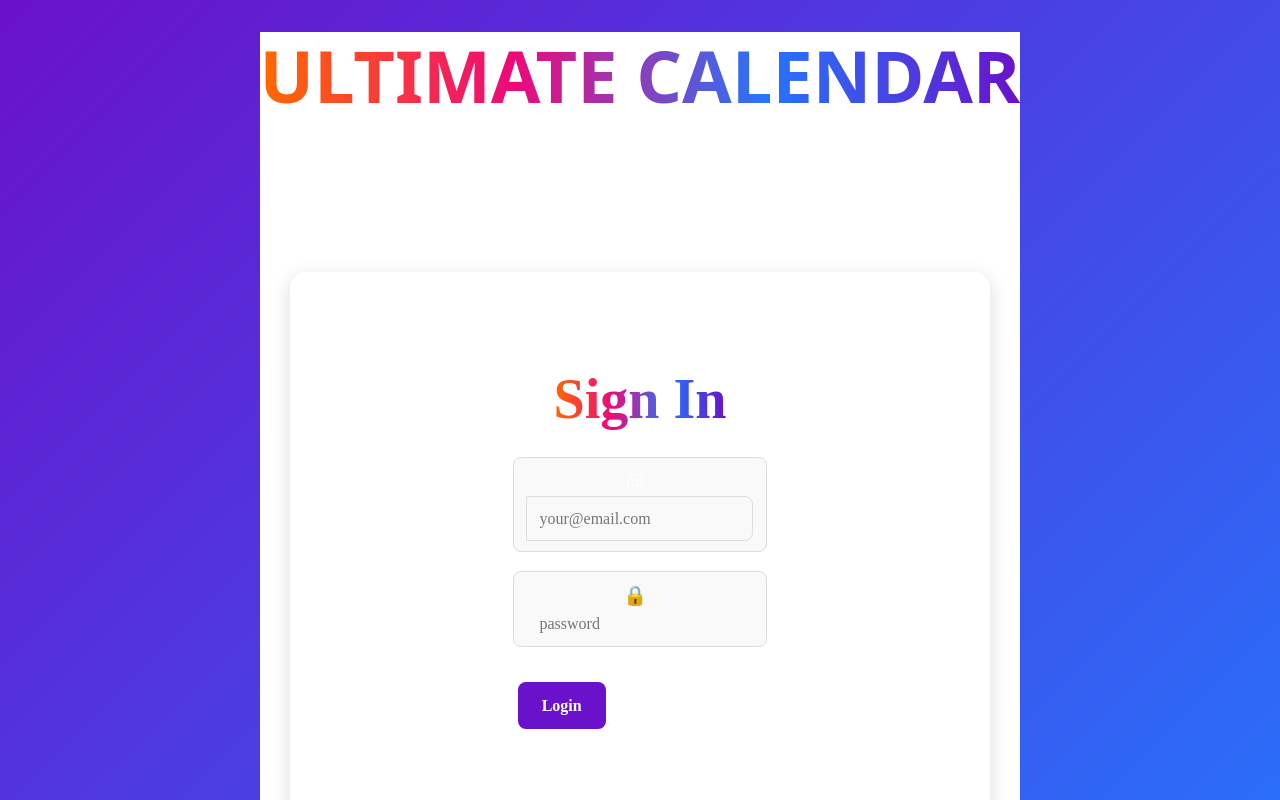
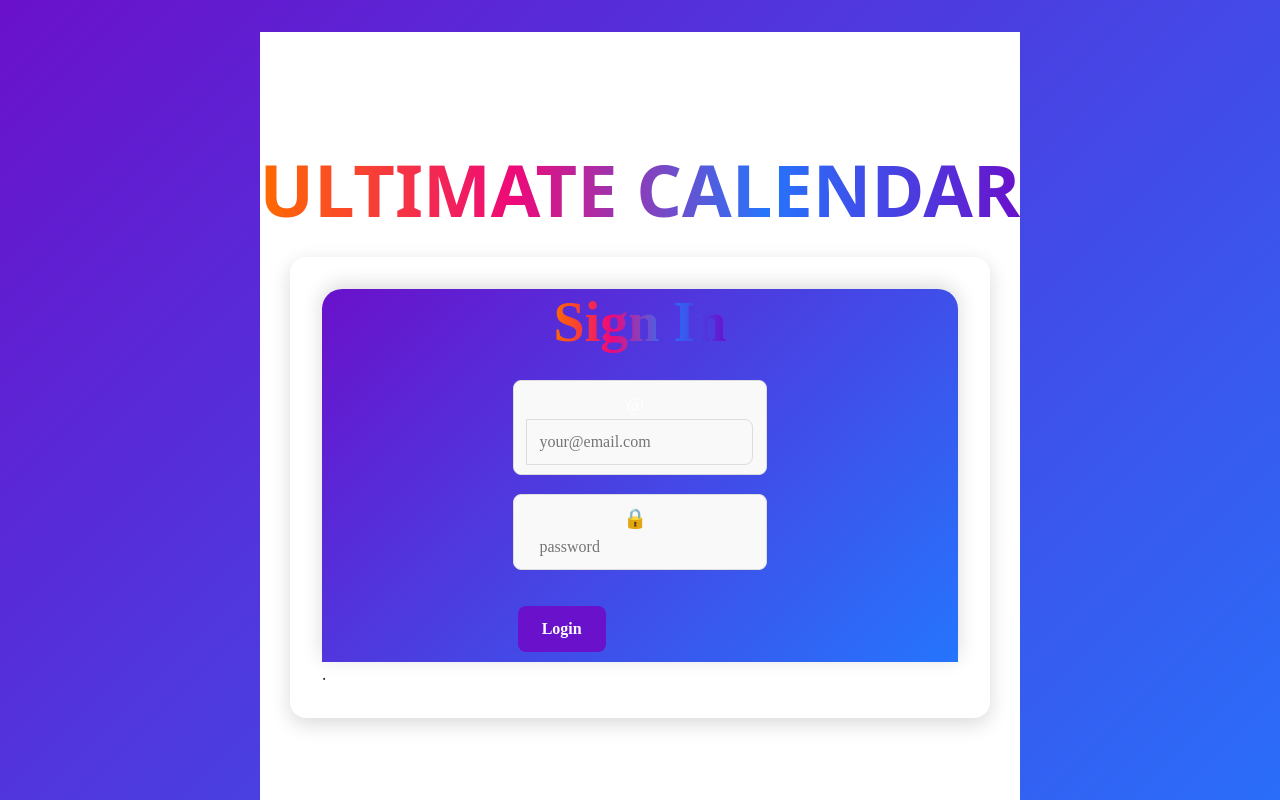
Before and after one commit to atkfuller/startup, a React (Vite) app: page / in a window 1280 px wide. Shown: the top 800 px of the page. Built offline with nearby package versions, Linux system fonts and the light colour scheme.

Commit message:
updated to ref,lect changes in html

```diff
--- a/src/login/login.css
+++ b/src/login/login.css
@@ -20,7 +20,7 @@
     background-clip: text;
     color: transparent;
 }
-main{
+.main-body{
     flex: 0 0 70vh;
     width:100%;
     margin-top: auto;
@@ -35,7 +35,7 @@ main{
     font-family: "Cooperplate";
 
 }
-main>h1{
+.main-body>h1{
     font-size: 3.5rem;
     margin-bottom: 1.5rem;
     color: WHITE;
--- a/src/login/login.jsx
+++ b/src/login/login.jsx
@@ -17,6 +17,7 @@ export default function Login() {
       <h1>ULTIMATE CALENDAR</h1>
 
       <main>
+        <div className="main-body">
         <h1>Sign In</h1>
 
         <form onSubmit={handleSubmit}>
@@ -40,10 +41,10 @@ export default function Login() {
               onChange={(e) => setPassword(e.target.value)}
               required
             />
-          </div>
-
+        </div>
           <button type="submit">Login</button>
         </form>
+        </div>.
       </main>
     </div>
   );
```
